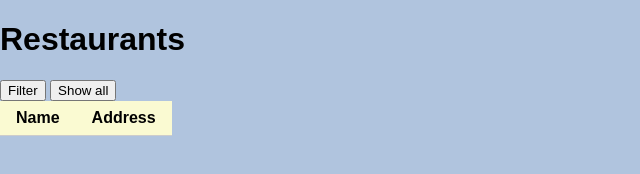
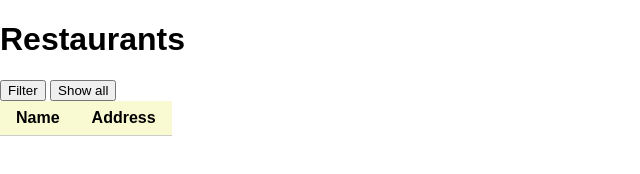
Before and after one commit to hinmiro/Week3, a website with bundled scripts: page ArrayMethodsHigherOrderFunctions/restaurant.html in a window 1280 px wide. Shown: the whole page, without its empty margins (0-640 px from the left). Built offline with nearby package versions, Linux system fonts and the light colour scheme; no server answers; a script that the page names is missing.

Commit message:
update comment

```diff
--- a/ArrayMethodsHigherOrderFunctions/restaurant.css
+++ b/ArrayMethodsHigherOrderFunctions/restaurant.css
@@ -1,5 +1,5 @@
 body {
-  background-color: lightsteelblue;
+  background-image:;
   font-family: "Chakra Petch Light", Arial, sans-serif;
   margin: 0;
   padding: 0;
@@ -96,3 +96,12 @@ td:hover {
   cursor: pointer;
   color: black;
 }
+
+spline-viewer {
+  position: fixed;
+  top: 0;
+  left: 0;
+  width: 100%;
+  height: 100%;
+  z-index: -1;
+}
--- a/ArrayMethodsHigherOrderFunctions/restaurant.html
+++ b/ArrayMethodsHigherOrderFunctions/restaurant.html
@@ -5,11 +5,13 @@
   <meta charset="UTF-8">
   <meta name="viewport" content="width=device-width, initial-scale=1.0">
   <title>Document</title>
+  <script type="module" src="https://unpkg.com/@splinetool/viewer@1.0.91/build/spline-viewer.js"></script>
   <link rel="stylesheet" href="restaurant.css">
   <script type="module" src="restaurant.js"></script>
   <script type="module" src="components.js"></script>
   <script type="module" src="variables.js"></script>
   <script type="module" src="utils.js"></script>
+  <script type="module" src="ani.js"></script>
 </head>
 <header>
   <h1>Restaurants</h1>
@@ -28,6 +30,7 @@
   </dialog>
 </header>
 <body>
+  <spline-viewer></spline-viewer>
 <table>
   <tr>
     <th>Name</th>
```
